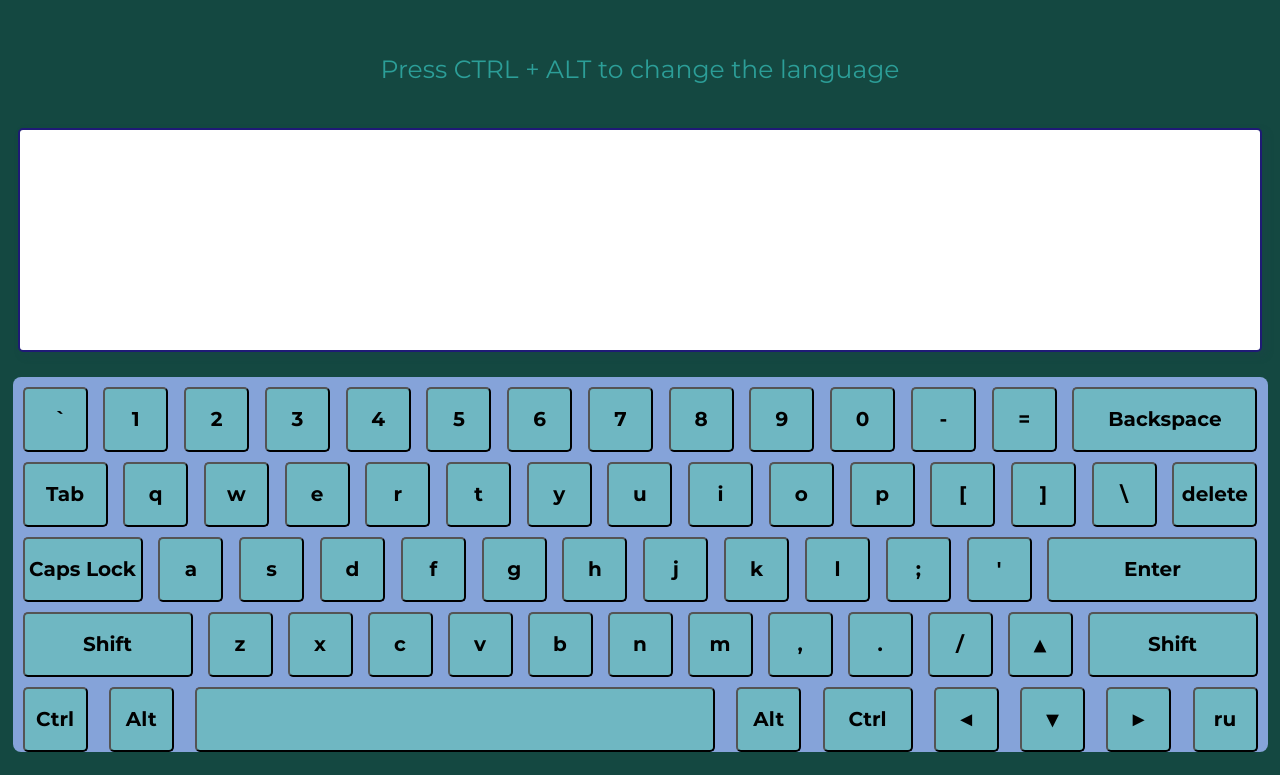
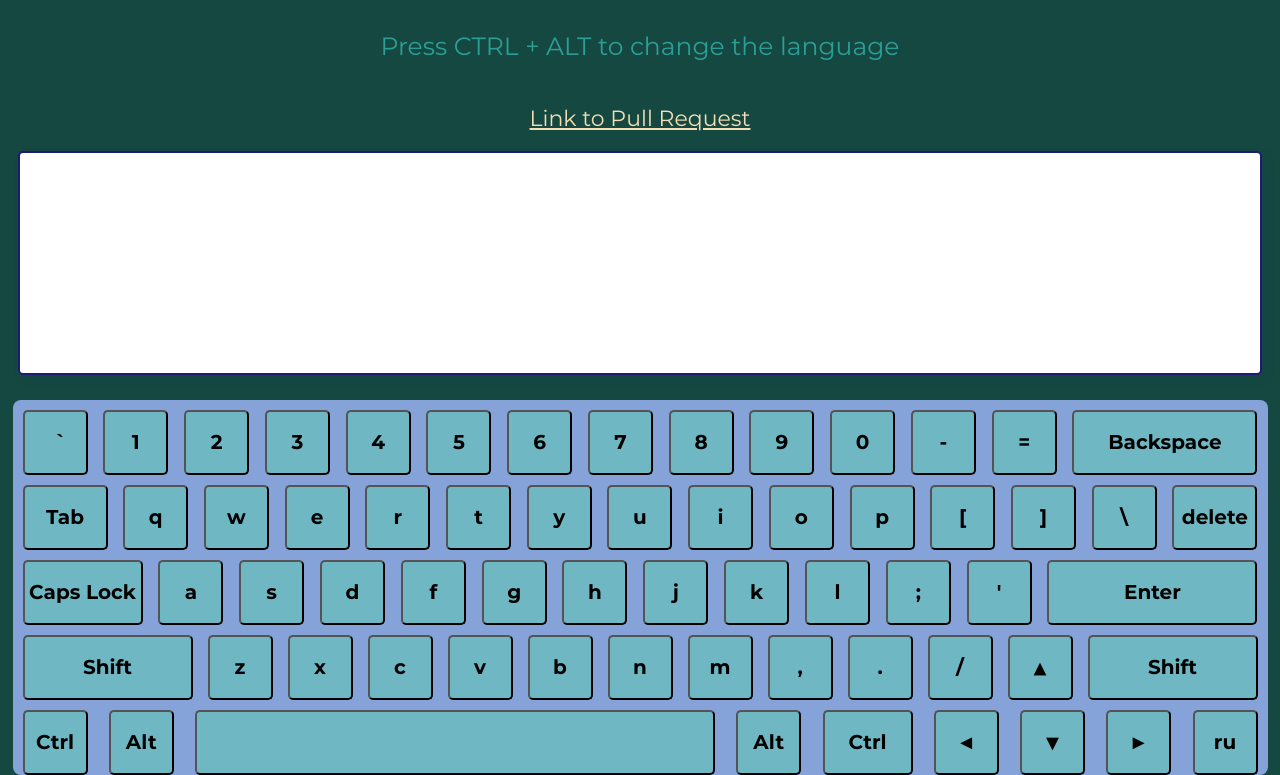
Before and after one commit to NikolayKovzik/virtual-keyboard, a website with bundled scripts: page index.html in a window 1280 px wide. Shown: the part 69-844 px from the top of the page. Before the commit the page ends 821 px from the top, so only its background shows below. Built offline with nearby package versions, Linux system fonts and the light colour scheme.

Commit message:
feat: link to pull request is added

```diff
--- a/scripts/Keyboard.js
+++ b/scripts/Keyboard.js
@@ -17,12 +17,14 @@ export class Keyboard {
     const form = document.createElement('form');
     const header = document.createElement('h1');
     const subtitle = document.createElement('p');
+    const pullReqLink = document.createElement('a');
     this.display = document.createElement('textarea');
     const keyboardSection = document.createElement('section');
 
     main.classList.add('main');
     header.classList.add('header');
     subtitle.classList.add('subtitle');
+    pullReqLink.classList.add('pullReqLink');
     form.classList.add('textarea__form');
     this.display.classList.add('textarea__input');
     keyboardSection.classList.add('keyboard');
@@ -30,10 +32,14 @@ export class Keyboard {
     document.body.appendChild(main);
     main.appendChild(header);
     main.appendChild(subtitle);
+    main.appendChild(pullReqLink);
     main.appendChild(form);
     form.appendChild(this.display);
     header.innerHTML = 'Virtual Keyboard For Windows';
     subtitle.innerHTML = 'Press CTRL + ALT to change the language';
+    pullReqLink.innerHTML = 'Link to Pull Request';
+    pullReqLink.setAttribute('href','https://github.com/NikolayKovzik/virtual-keyboard/pull/2');
+    pullReqLink.setAttribute('target','_blank');
 
     this.createVirtualKeys(keyboardSection);
     document.addEventListener('keydown', (event) => { this.keyDownEventHandler(event); });
--- a/scripts/index.js
+++ b/scripts/index.js
@@ -3,4 +3,4 @@ import { Keyboard } from './Keyboard.js';
 const langCode = localStorage.getItem('virtualKeyboardLang') || 'en';
 const keyboard = new Keyboard(langCode);
 
-// alert("Оставьте пожалуйста контакт для обратной связи, спасибо)")
+alert("Оставьте пожалуйста контакт для обратной связи, спасибо)")
--- a/styles/scss/main.scss
+++ b/styles/scss/main.scss
@@ -20,6 +20,11 @@ body {
     .subtitle {
         font-size: 25px;
         color: #2c9e98;
+    }
+
+    .pullReqLink {
+        font-size: 22px;
+        color: wheat;
     }
 }
 
```
Also changed, not shown: styles/css/main.css, 1 other file.
